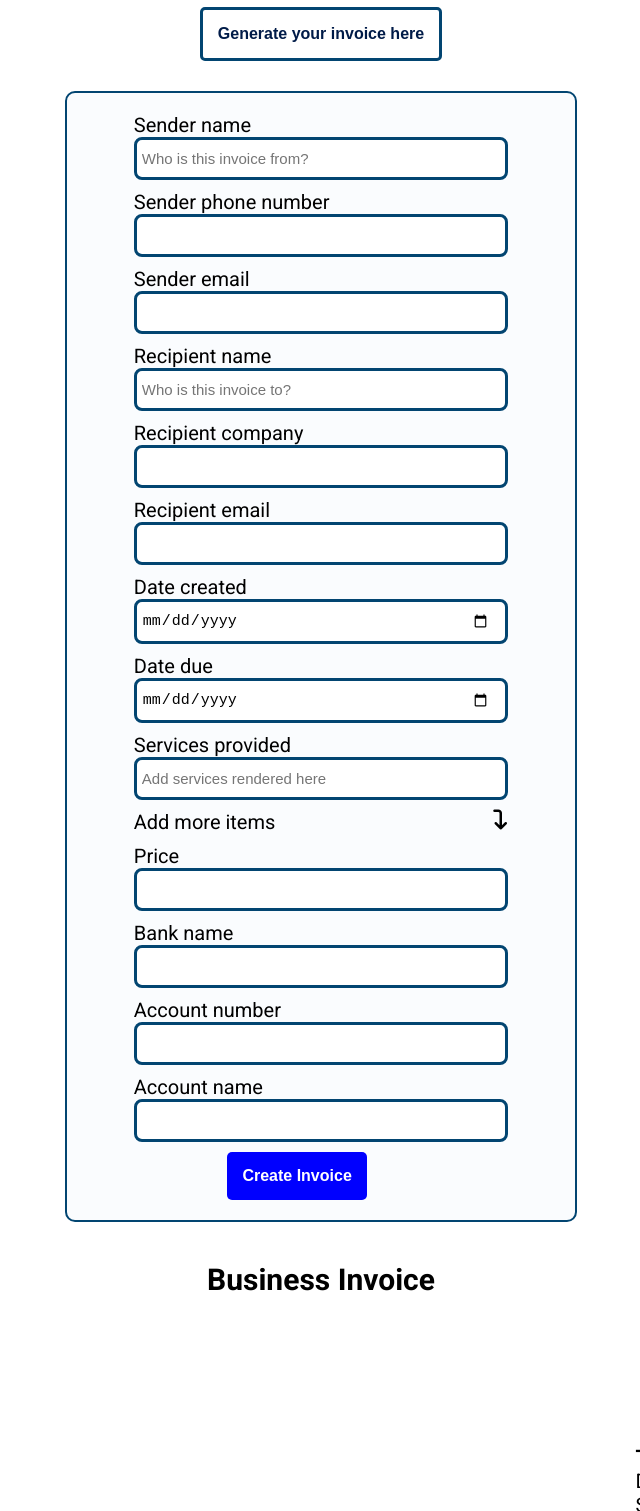
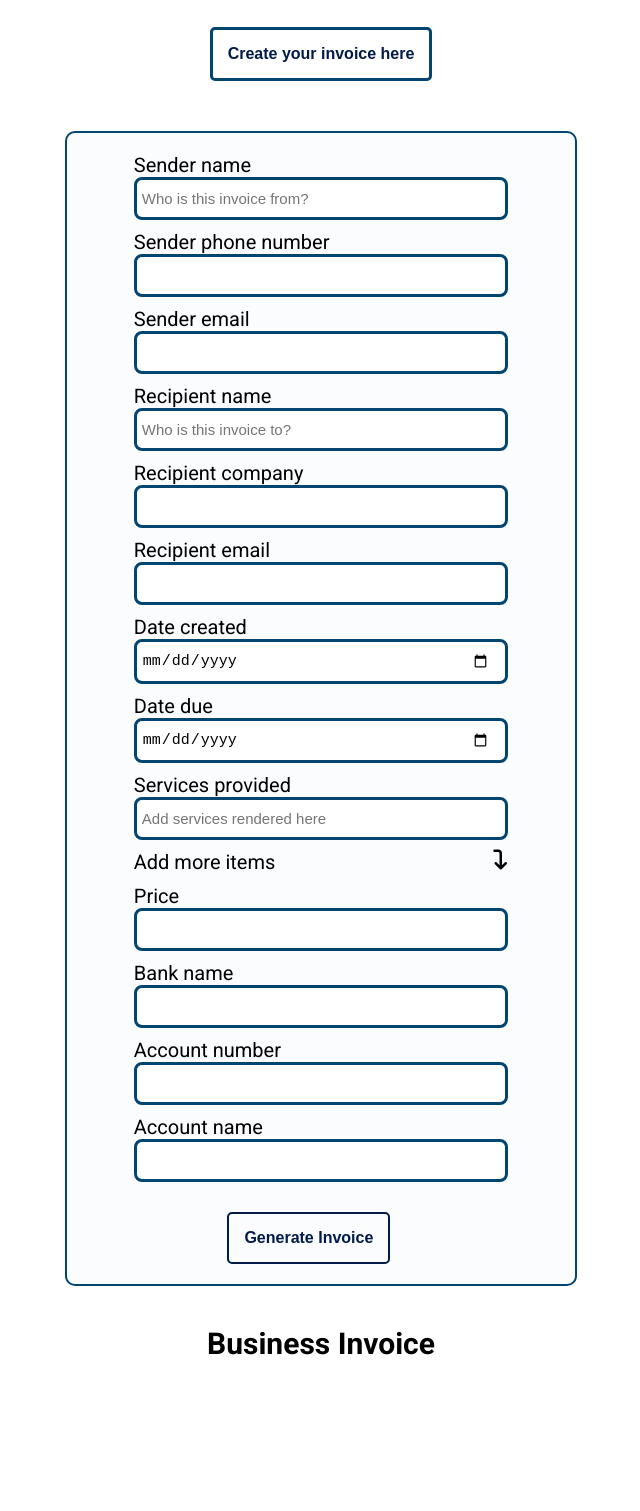
Before and after one commit to kodervine/ceendit-invoice-generator, a plain HTML site: page index.html in a window 1280 px wide. Shown: the part 246-1757 px from the top of the page, without its empty margins (319-959 px from the left). Drawn offline with Linux system fonts and the light colour scheme.

Commit message:
More work on the invoice project

```diff
--- a/app.js
+++ b/app.js
@@ -0,0 +1,10 @@
+// Declare global variable
+const header = document.querySelector('.header');
+const main = document.querySelector('.main');
+const invoicePage = document.querySelector('.invoice-page')
+
+//  Hide other sections on document load for only header to show
+// window.addEventListener('DOM', ()=> {
+//   main.classList.add('display-none');
+//   invoicePage.classList.add('display-none');
+// })
--- a/index.html
+++ b/index.html
@@ -13,10 +13,10 @@
   <header class="header">
     <img src="/images/logo.png" alt="" srcset="">
     <h1>Ceendit Invoice Generator</h1>
-  <button>Generate your invoice here</button>
+  <button>Create your invoice here</button>
   </header>
 
-  <main>
+  <main class="main">
     <!-- Form to get invoice details -->
     <form class="form-input">
       <div>
@@ -75,7 +75,9 @@
         <input type="name" name="" id="" placeholder="">
       </div>
     </form>
-    <button>Create Invoice</button>
+    <!-- Invoice -->
+    <button>Generate Invoice</button>
+    <button class="display-none">Generate Invoice</button>
   </main>
 
   <!-- Invoice page -->
--- a/style.css
+++ b/style.css
@@ -32,6 +32,7 @@ body {
 
 .header button {
   padding: 15px;
+  margin: 20px;
   border-radius: 5px;
   cursor: pointer;
   font-size: 1rem;
@@ -91,15 +92,16 @@ main button {
   cursor: pointer;
   font-size: 1rem;
   font-weight: 600;
-  background-color: blue;
-  border: none;
-  color: white;
+  background-color: transparent;
+  border: 2px solid var(--darkest-blue);
+  color: var(--darkest-blue);
   margin-left: 30%;
+  margin-top: 20px;
 }
 
 main button:hover{
-  transform: translateY(-5px);
   transition: all 0.5s ease-in;
+  box-shadow: 0 0 10px blue;
 }
 
 /* Invoice proper */
@@ -161,6 +163,7 @@ tr {
 @media (max-width:798px) {
   body {
     font-size: 15px;
+
   }
 
   main {
```
